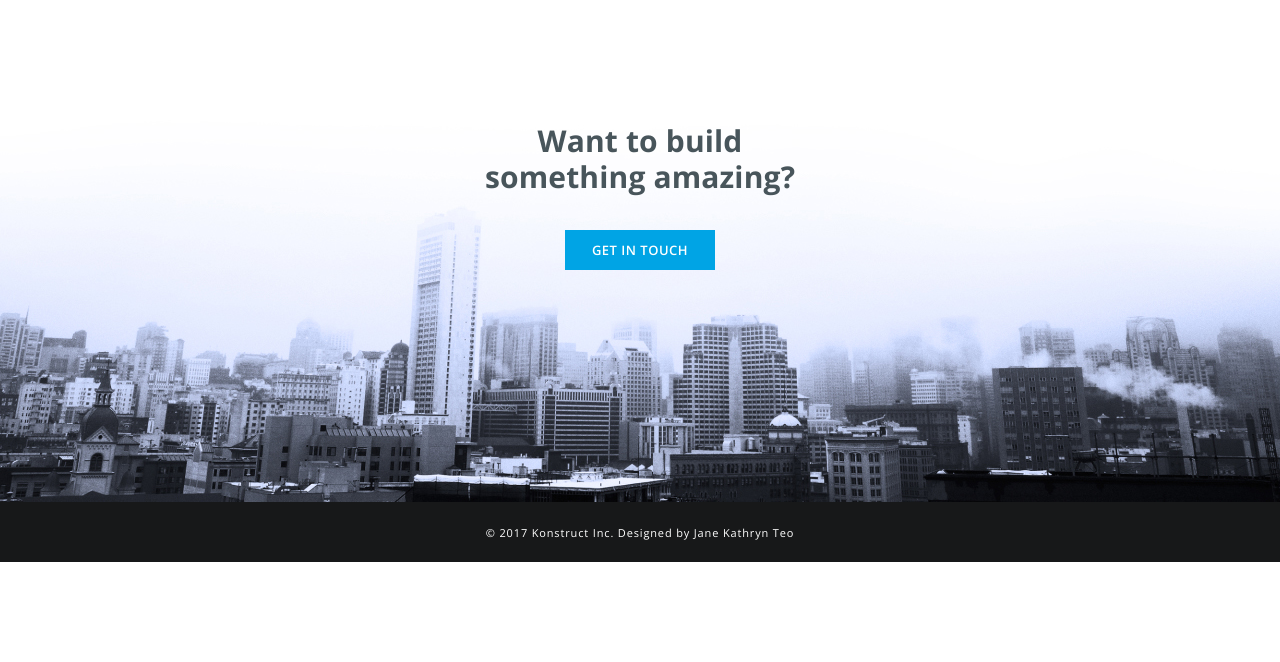
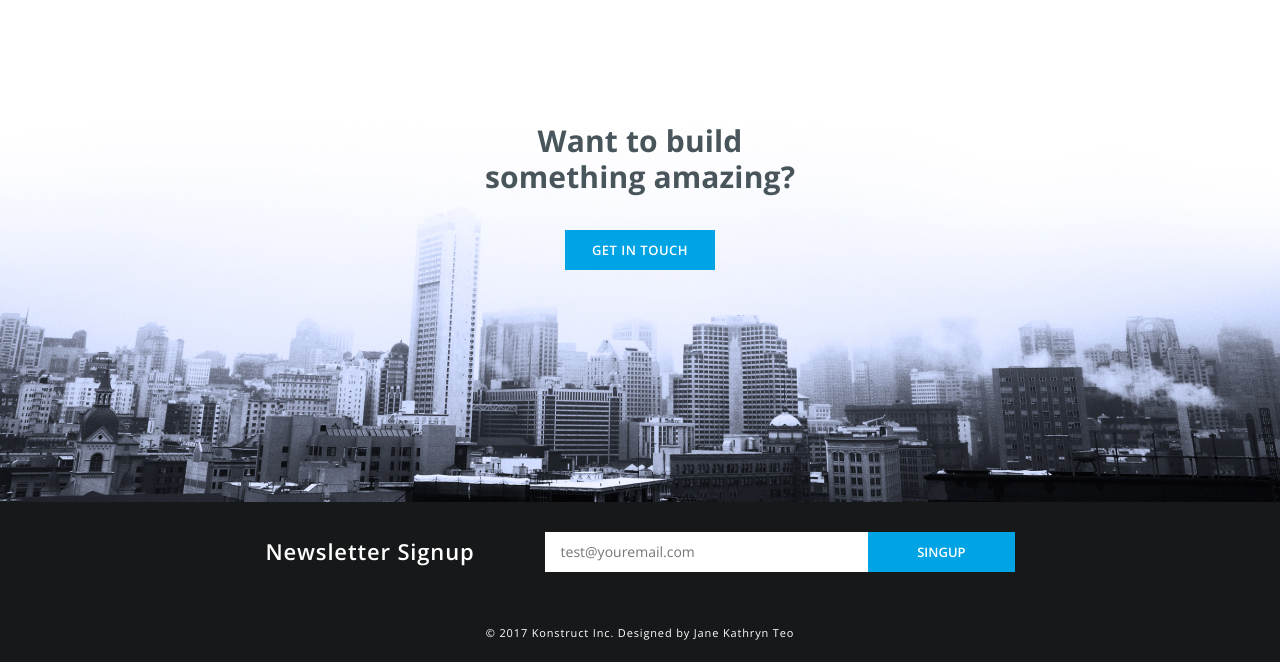
Before and after one commit to kodvmeshke/konstruct, a plain HTML site: page index.html in a window 1280 px wide. Shown: the part 1957-2619 px from the top of the page. Before the commit the page ends 2519 px from the top, so only its background shows below. Drawn offline with nearby package versions, Linux system fonts and the light colour scheme.

Commit message:
One left block

```diff
--- a/css/style.css
+++ b/css/style.css
@@ -119,7 +119,7 @@ body {
 }
 
 .main {
-	/* flex: 1 1 auto; */
+	flex: 1 1 auto;
 }
 
 .menu {
--- a/index.html
+++ b/index.html
@@ -159,7 +159,7 @@
 					</div>
 				</div>
 			</section>
-			<!-- <section class="signup">
+			<section class="signup">
 				<div class="signup__page">
 					<div class="signup__container _container">
 						<div class="signup__content signup-content">
@@ -171,7 +171,7 @@
 						</div>
 					</div>
 				</div>
-			</section> -->
+			</section>
 		</main>
 		<footer class="footer">
 			© 2017 Konstruct Inc. Designed by Jane Kathryn Teo
```
